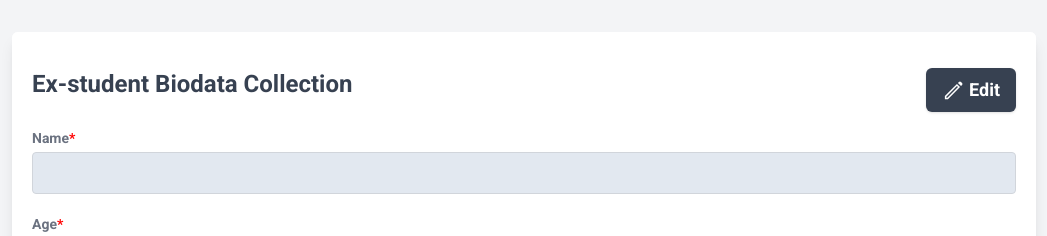
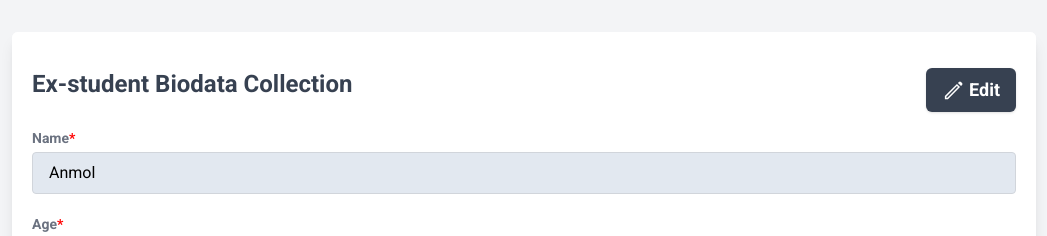
Before and after one commit to The-Anmol/react_ex-student_biodata, a React (Create React App) app: page /edit in a window 1280 px wide. Shown: the top 236 px of the page, without its empty margins (116-1163 px from the left). Built offline with nearby package versions, Linux system fonts and the light colour scheme.

Commit message:
add : default value to Name Input for Experiments

```diff
--- a/src/Edit.js
+++ b/src/Edit.js
@@ -30,7 +30,7 @@ return (
             {/* Name */}
             <div className="flex flex-col space-y-1">
               <label  htmlFor="name" className="text-sm font-semibold text-gray-500 readOnly required">Name</label>
-              <input disabled={`${ isDisabled ? "true" : "false" } `} type="text" id="name" className="px-4 py-2 transition duration-300 border border-gray-300 rounded focus:border-transparent focus:outline-none focus:ring-4 focus:ring-blue-200"
+              <input defaultValue={"Anmol"} disabled={`${ isDisabled ? "true" : "false" } `} type="text" id="name" className="px-4 py-2 transition duration-300 border border-gray-300 rounded focus:border-transparent focus:outline-none focus:ring-4 focus:ring-blue-200"
                 />
             </div>
             {/* Age */}
```
